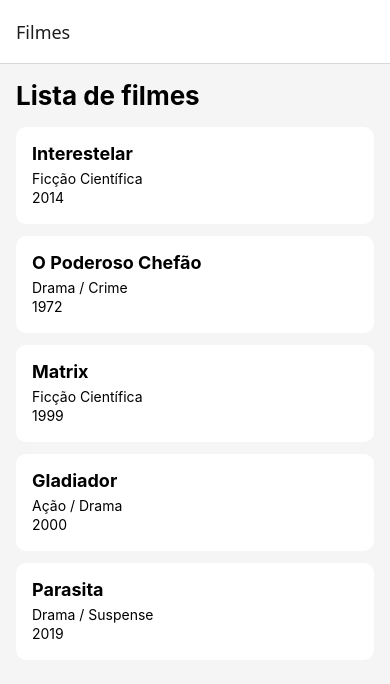
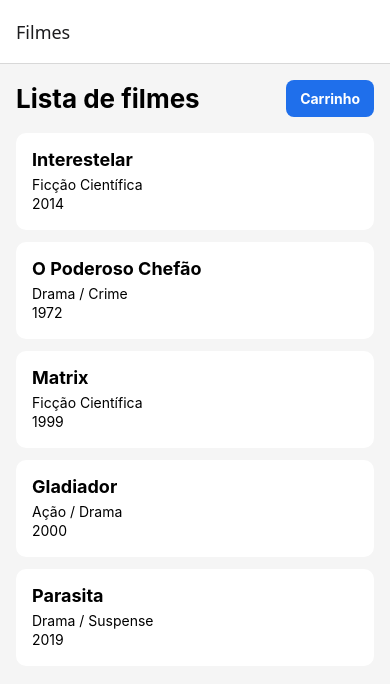
Before and after one commit to lucianofreire29/estudos-react-native-expo, a React Native app: screen /Home in a window 390 px wide. Shown: the top 684 px of the page. Built offline with nearby package versions, Linux system fonts and the light colour scheme.

Commit message:
feat: adiciona acesso direto ao carrinho

```diff
--- a/src/screens/HomeScreen.js
+++ b/src/screens/HomeScreen.js
@@ -51,7 +51,16 @@ const filmes = [
 export default function HomeScreen({ navigation }) {
   return (
     <View style={styles.container}>
-      <Text style={styles.titulo}>Lista de filmes</Text>
+      <View style={styles.cabecalho}>
+        <Text style={styles.titulo}>Lista de filmes</Text>
+
+        <TouchableOpacity
+          style={styles.botaoCarrinho}
+          onPress={() => navigation.navigate('Carrinho')}
+        >
+          <Text style={styles.textoBotaoCarrinho}>Carrinho</Text>
+        </TouchableOpacity>
+      </View>
 
       <FlatList
         data={filmes}
@@ -77,10 +86,25 @@ const styles = StyleSheet.create({
     padding: 16,
     backgroundColor: '#f5f5f5',
   },
+  cabecalho: {
+    flexDirection: 'row',
+    alignItems: 'center',
+    justifyContent: 'space-between',
+    marginBottom: 16,
+  },
   titulo: {
     fontSize: 26,
     fontWeight: 'bold',
-    marginBottom: 16,
+  },
+  botaoCarrinho: {
+    backgroundColor: '#1f6feb',
+    paddingVertical: 10,
+    paddingHorizontal: 14,
+    borderRadius: 8,
+  },
+  textoBotaoCarrinho: {
+    color: '#ffffff',
+    fontWeight: 'bold',
   },
   card: {
     backgroundColor: '#ffffff',
```
